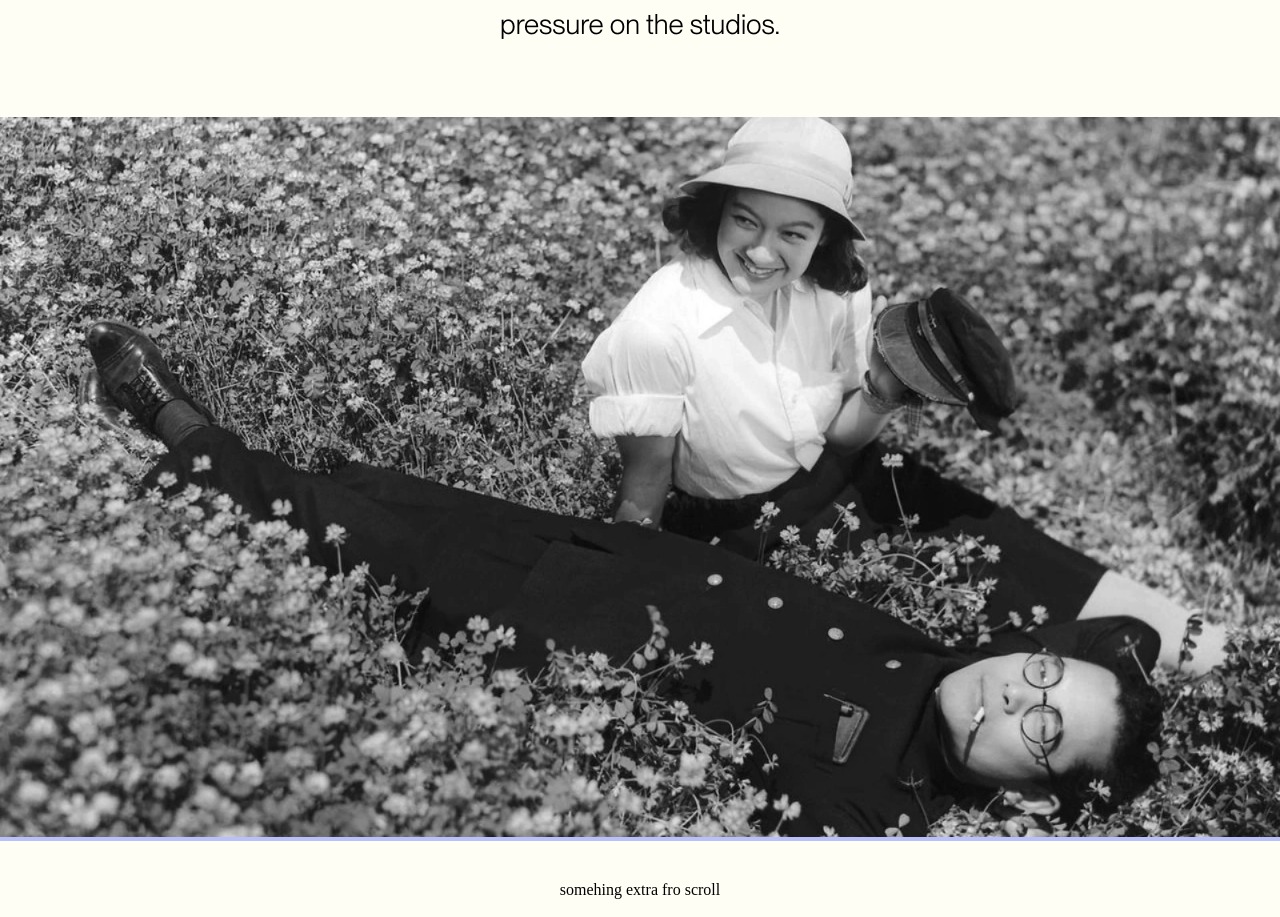
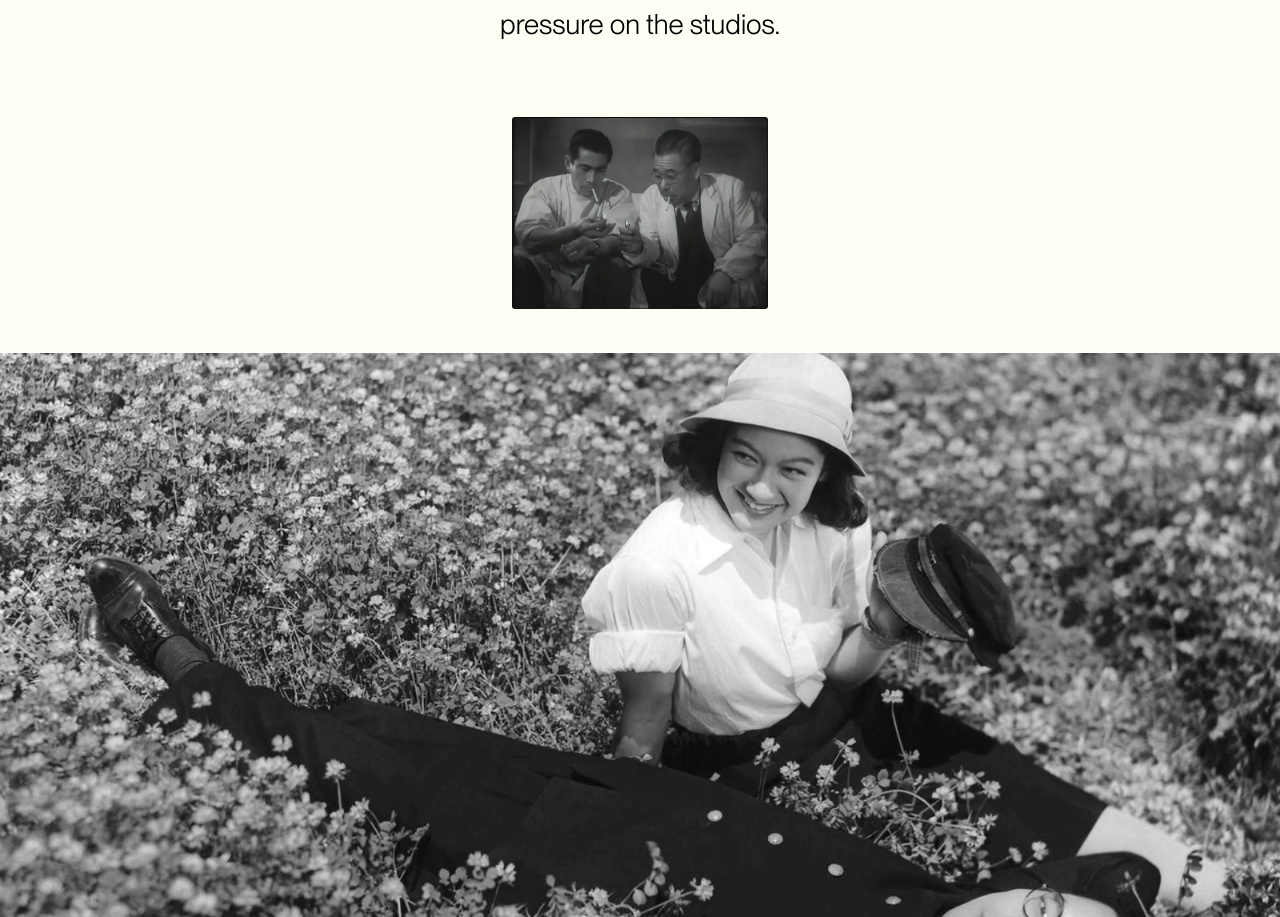
Before and after one commit to brian-david4/akira-kurosawa-portfolio, a React (Vite) app in the folder kurosawa/: page /early in a window 1280 px wide. Shown: the part 5154-6071 px from the top of the page. Built offline with nearby package versions, Linux system fonts and the light colour scheme; a web font is replaced by a local one.

Commit message:
Create SingleImage component

```diff
--- /dev/null
+++ b/kurosawa/src/components/SingleImage/SImage.module.css
@@ -0,0 +1,17 @@
+.singleImage {
+  position: relative;
+  width: var(--i-single);
+  height: fit-content;
+  border-radius: 3px;
+}
+.singleImage > img {
+  height: 100%;
+  width: 100%;
+  object-fit: cover;
+  border-radius: 3px;
+
+  transition: all 1.8s cubic-bezier(0.76, 0, 0.24, 1);
+}
+.imgOpacity {
+  opacity: 1;
+}
--- /dev/null
+++ b/kurosawa/src/components/SingleImage/SingleImage.tsx
@@ -0,0 +1,16 @@
+import styles from "./SImage.module.css";
+
+interface SingleImageProps {
+  src: string;
+  alt: string;
+}
+
+const SingleImage = ({ src, alt }: SingleImageProps) => {
+  return (
+    <div className={styles.singleImage}>
+      <img src={src} alt={alt} />
+    </div>
+  );
+};
+
+export default SingleImage;
--- a/kurosawa/src/pages/EarlyWorks/EarlyWorks.tsx
+++ b/kurosawa/src/pages/EarlyWorks/EarlyWorks.tsx
@@ -20,9 +20,11 @@ import sugata02 from "../../images/Early-Works/sugata_02.webp";
 import noRegretBts from "../../images/Early-Works/no-regrets-bts.webp";
 import noRegrets01 from "../../images/Early-Works/no-regrets01.webp";
 import noRegrets from "../../images/Early-Works/no-regrets.webp";
-import lastDuel01 from "../../images/Early-Works/last-duel01.webp";
+import quietDuel01 from "../../images/Early-Works/last-duel01.webp";
 import noRegrets02 from "../../images/Early-Works/No_Regrets_02.webp";
 import strayDog from "../../images/Early-Works/stray-dog00.webp";
+import quietDuel from "../../images/Early-Works/quiet_duel00.webp";
+import SingleImage from "../../components/SingleImage/SingleImage";
 
 const EarlyWorks = () => {
   const [loading, setLoading] = useState(true);
@@ -88,9 +90,9 @@ const EarlyWorks = () => {
 
           <TwoImage
             src1={noRegrets02}
-            src2={lastDuel01}
+            src2={quietDuel01}
             alt1="No Regrets For Our Youth - a woman looks at a man in  a suit"
-            alt2="The Last Duel - A doctor tired after a shift"
+            alt2="A Quiet Duel - A doctor tired after a shift"
           />
 
           <WideImage
@@ -106,6 +108,11 @@ const EarlyWorks = () => {
             which put more pressure on the studios.
           </DecadeText>
 
+          <SingleImage
+            src={quietDuel}
+            alt="A Quiet Duel - Two doctors on a cigarette break"
+          />
+
           <MaxImage
             src={noRegrets}
             alt="No Regrets For Our Youth - Man lays in a filed with a lady beside him"
```
